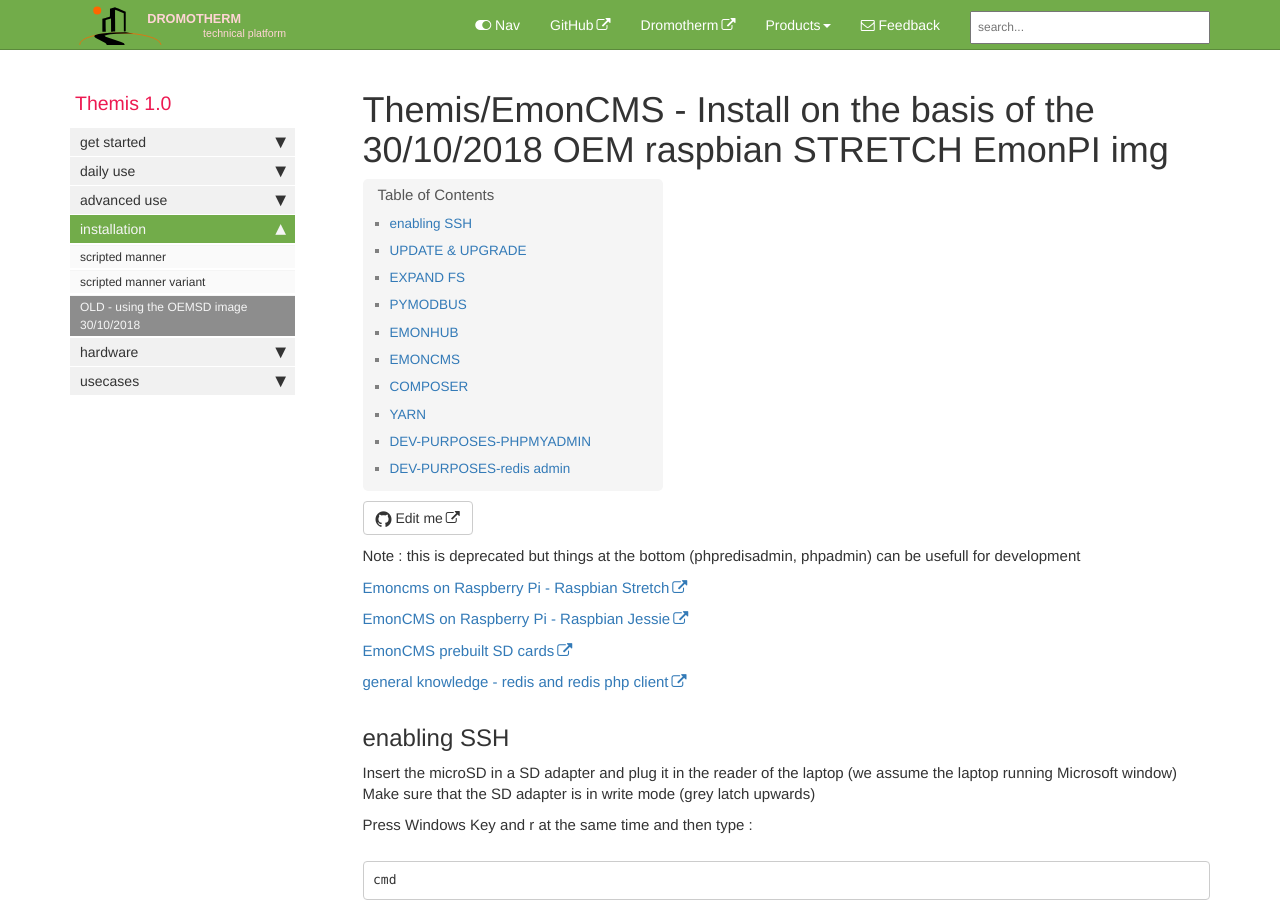
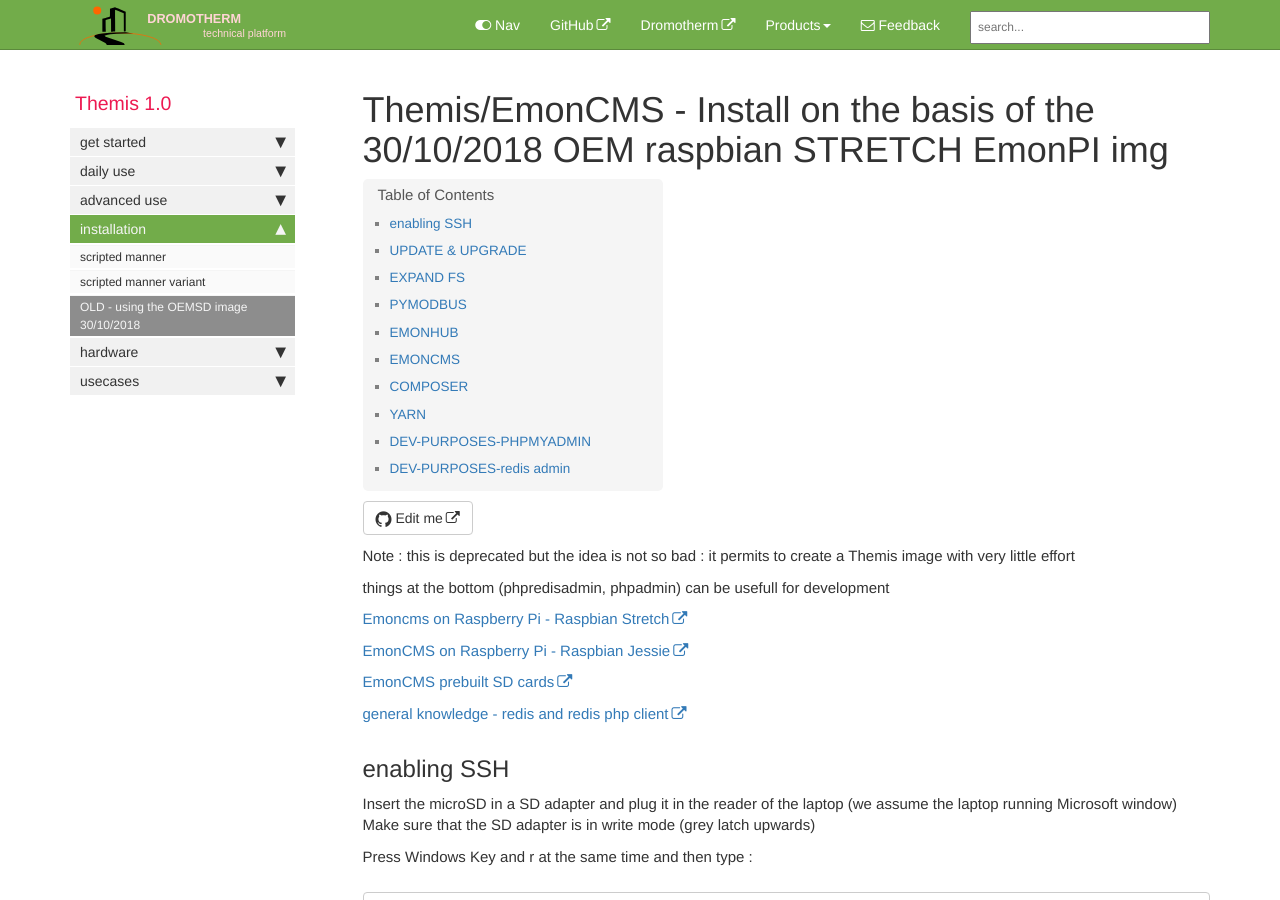
Before and after one commit to dromotherm/documentation, a Jekyll site: the page built from pages/themis/Note_Install_themis_on_stretch_fromEmonPIimg30Oct18.md, in a window 1280 px wide and 900 px high. Built offline with Jekyll 4.4.1, drawn with Linux system fonts in a browser that asks for light colours; comment, search, counter and statistics services are not loaded.

Commit message:
Update Note_Install_themis_on_stretch_fromEmonPIimg30Oct18.md

```diff
--- a/pages/themis/Note_Install_themis_on_stretch_fromEmonPIimg30Oct18.md
+++ b/pages/themis/Note_Install_themis_on_stretch_fromEmonPIimg30Oct18.md
@@ -4,7 +4,9 @@
 permalink: Themis_OEMSDimg_30_10_2018.html
 ---
 
-Note : this is deprecated but things at the bottom (phpredisadmin, phpadmin) can be usefull for development
+Note : this is deprecated but the idea is not so bad : it permits to create a Themis image with very little effort
+
+things at the bottom (phpredisadmin, phpadmin) can be usefull for development
 
 [Emoncms on Raspberry Pi - Raspbian Stretch](https://github.com/emoncms/emoncms/blob/master/docs/RaspberryPi/readme.md)
 
```
